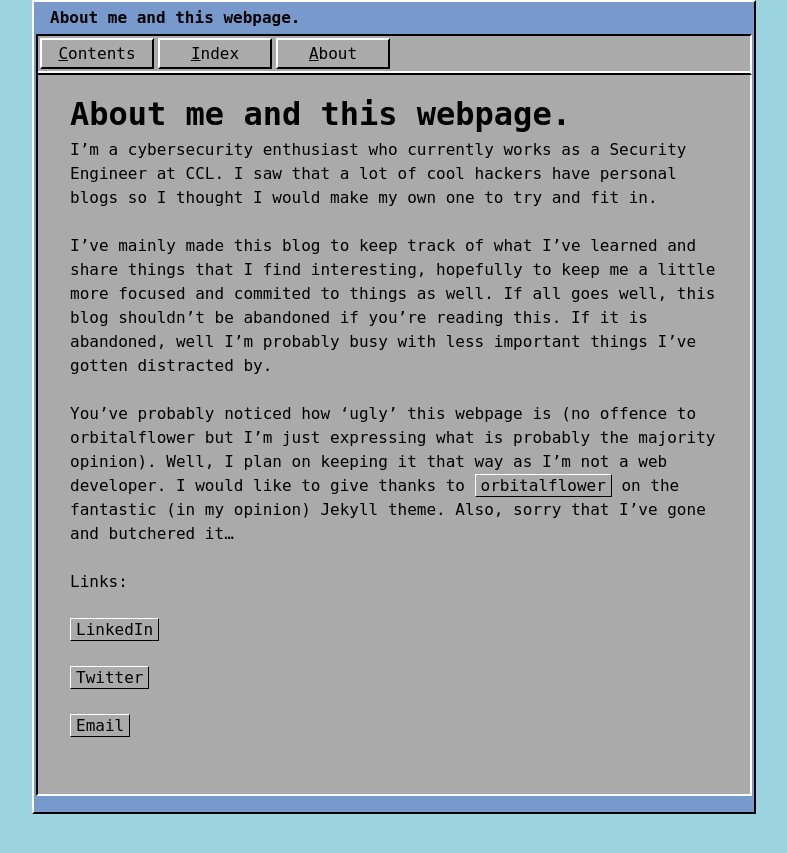
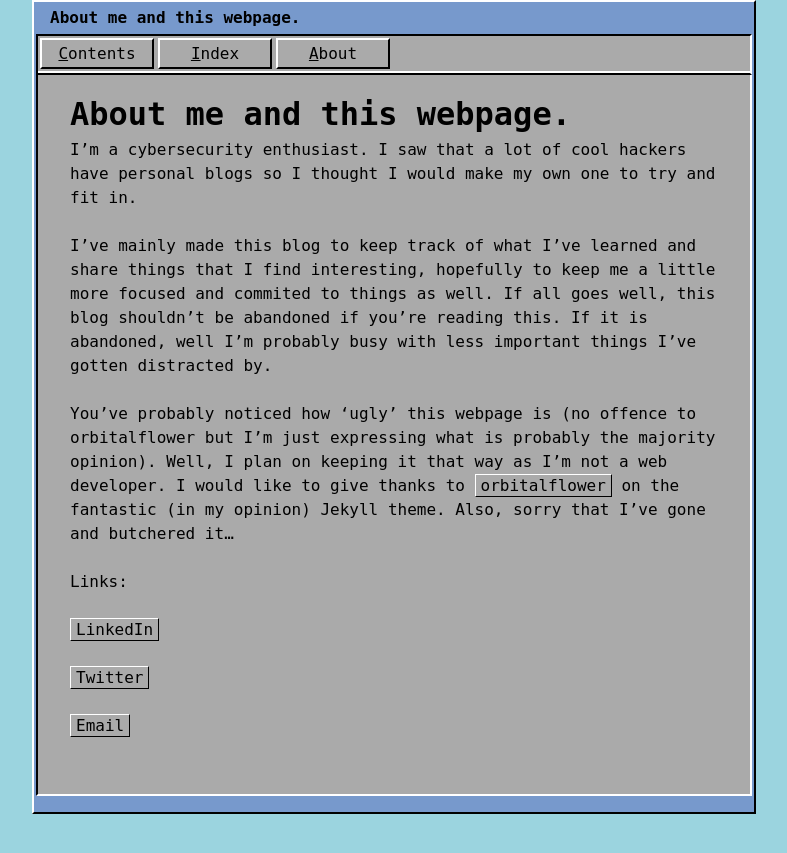
Before and after one commit to hardkees/hardkees.github.io, a Jekyll site: the page built from about.md, in a window 1280 px wide. Shown: the top 853 px of the page, without its empty margins (246-1033 px from the left). Built offline with Jekyll 4.4.1, drawn with Linux system fonts in a browser that asks for light colours.

Commit message:
Update about.md

```diff
--- a/about.md
+++ b/about.md
@@ -3,7 +3,7 @@ layout: page
 title: About me and this webpage.
 ---
 
-I'm a cybersecurity enthusiast who currently works as a Security Engineer at CCL. I saw that a lot of cool hackers have personal blogs so I thought I would make my own one to try and fit in.
+I'm a cybersecurity enthusiast. I saw that a lot of cool hackers have personal blogs so I thought I would make my own one to try and fit in.
 
 I've mainly made this blog to keep track of what I've learned and share things that I find interesting, hopefully to keep me a little more focused and commited to things as well. If all goes well, this blog shouldn't be abandoned if you're reading this. If it is abandoned, well I'm probably busy with less important things I've gotten distracted by.
 
```
